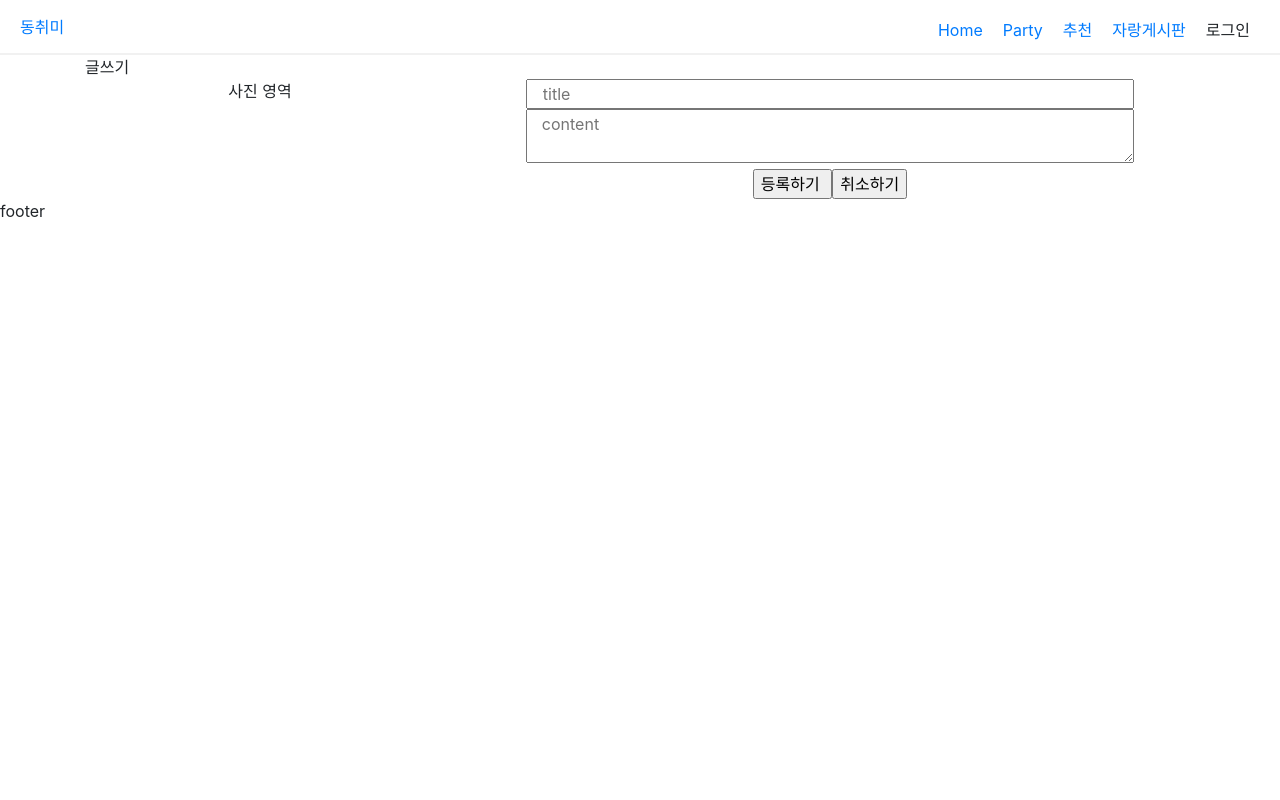
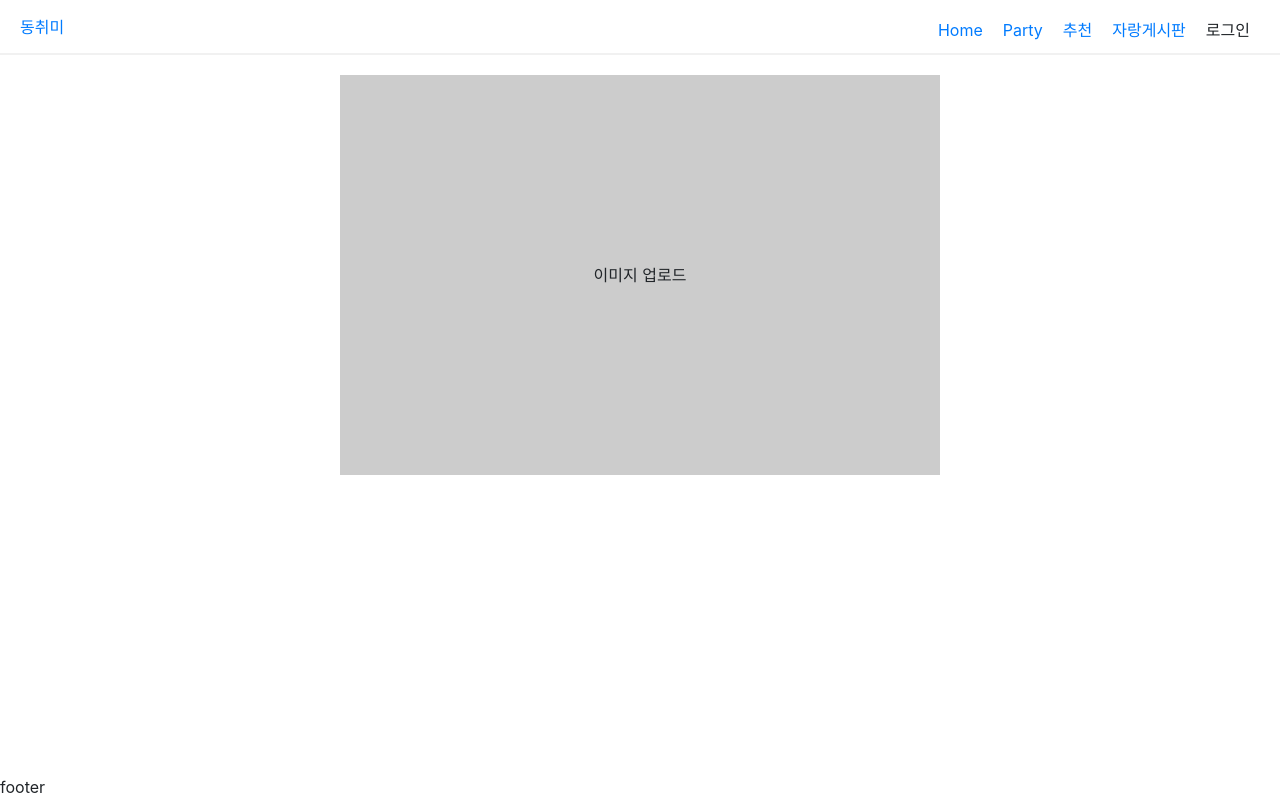
Before and after one commit to rlawlgus322/dongchimi, a React (Create React App) app in the folder frontend/: page /boast/write in a window 1280 px wide. Built offline with nearby package versions, Linux system fonts and the light colour scheme; what quill-image-uploader would draw is missing.

Commit message:
[update] Update BoastWirte

```diff
--- a/frontend/src/pages/boast/BoastWrite.js
+++ b/frontend/src/pages/boast/BoastWrite.js
@@ -1,41 +1,22 @@
-import React, { Component } from 'react';
+import React from 'react';
+import styled from 'styled-components';
+import ImageUploader from 'components/ImageUploader';
 
-class BoastWrite extends Component {
-  state = {
-    title: '',
-    content: '',
-  }
+const BoastWriteBody = styled.div`
+  display: flex;
+  flex-direction: column;
+  align-items: center;
+  width: 100%;
+  min-height: 90vh;
+  padding-top: 20px;
+  box-sizing:border-box;
+`;
 
-  write(e) {
-    e.preventDefault();
-    console.log(e);
-    console.log(e.target.title.value);
-    console.log(e.target.content.value);
-    // TODO : 통신
-  }
+function BoastWrite() {
 
-  render() {
-    return (
-      <>
-        글쓰기
-        <div className="row">
-          <div className="col-md-4 col-12" style={{ textAlign: "center" }}>사진 영역</div>
-          <div className="col-md-8 col-12" style={{ textAlign: "center" }}>
-            <form onSubmit={this.write}>
-              <input name="title" type="text" className="col-10" placeholder="title" />
-              <textarea name="content" className="col-10" placeholder="content" />
-              <div>
-                <input type="submit" value="등록하기 " />
-                <input type="reset"
-                  onClick={() => this.props.history.push('/boast')}
-                  value="취소하기" />
-              </div>
-            </form>
-          </div>
-        </div>
-      </>
-    );
-  }
+  return <BoastWriteBody>
+    <ImageUploader/>
+  </BoastWriteBody>
 }
 
 export default BoastWrite;
```
